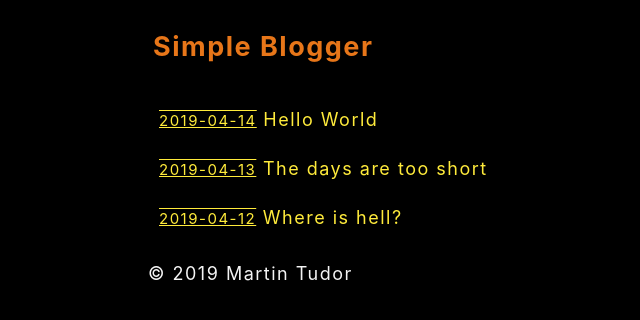
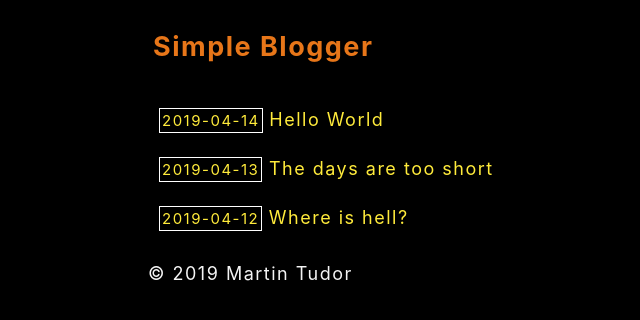
Before and after one commit to MagicMart/simple-blogger, a React (Vite) app: page / in a window 1280 px wide. Shown: the top 320 px of the page, without its empty margins (142-782 px from the left). Built offline with nearby package versions, Linux system fonts and the light colour scheme.

Commit message:
display time border

```diff
--- a/package.json
+++ b/package.json
@@ -9,7 +9,7 @@
     "scripts": {
         "clean": "rm dist/*.map",
         "start": "parcel src/index.html",
-        "build": "parcel build src/index.html; rm dist/*.map"
+        "build": "parcel build src/index.html"
     },
     "dependencies": {
         "react": "^16.8.6",
--- a/src/styles.css
+++ b/src/styles.css
@@ -44,7 +44,8 @@ blockquote {
 }
 
 time {
-    text-decoration: underline overline;
+    border: 1px solid white;
+    padding: 2px;
 }
 
 @media screen and (max-width: 500px) {
```
